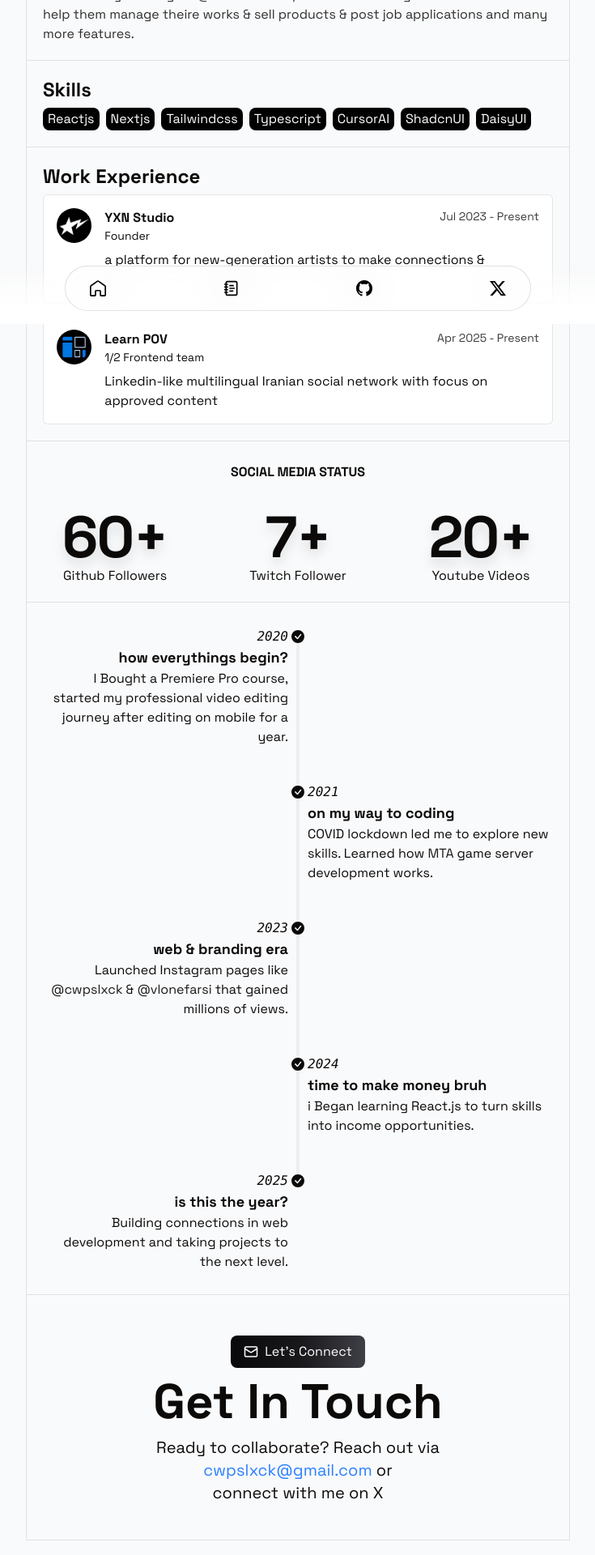
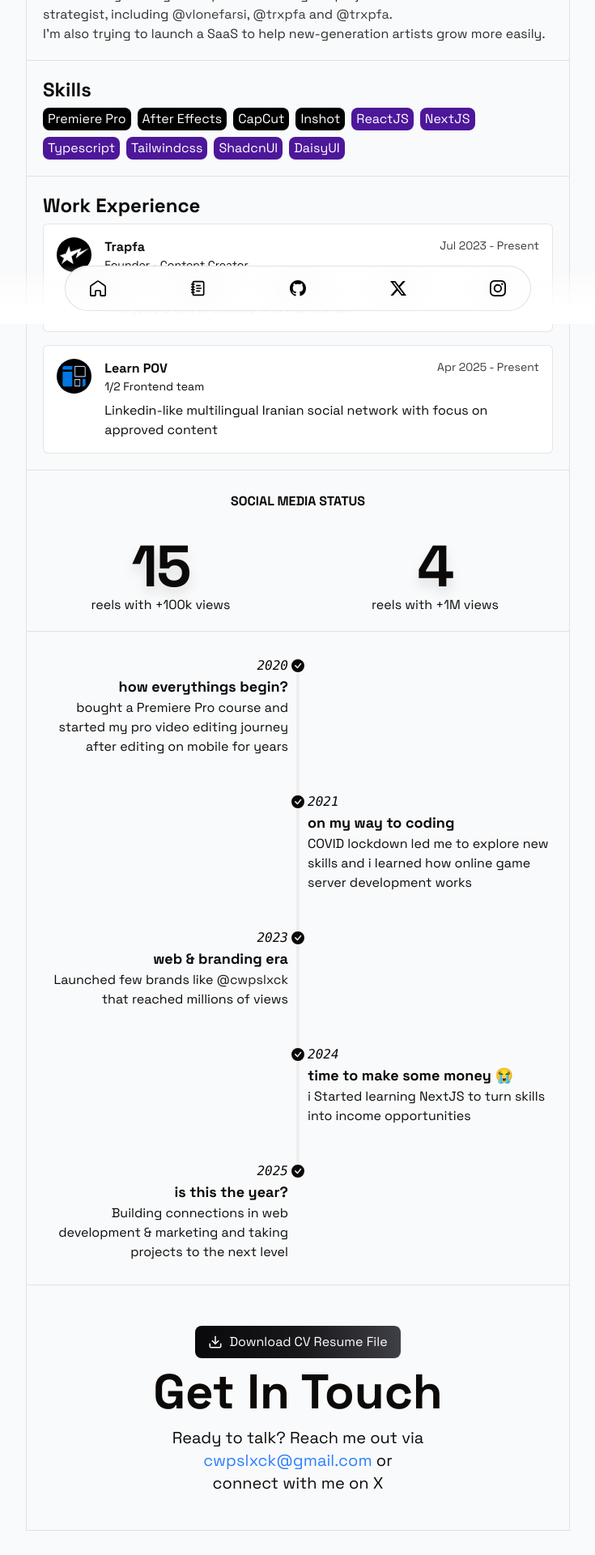
Before and after one commit to cwpslxck/cwpslxck, a Next.js app: page / in a window 1280 px wide. Shown: the part 400-2320 px from the top of the page at 81% size, without its empty margins (272-1007 px from the left). Built offline with nearby package versions, Linux system fonts and the light colour scheme.

Commit message:
Update: reqrite static texts

```diff
--- a/Components/footer.tsx
+++ b/Components/footer.tsx
@@ -1,5 +1,5 @@
 import Link from "next/link";
-import { BsGithub, BsTwitterX } from "react-icons/bs";
+import { BsGithub, BsInstagram, BsTwitterX } from "react-icons/bs";
 import { GrHomeRounded } from "react-icons/gr";
 import { LuNotebookText } from "react-icons/lu";
 
@@ -33,6 +33,13 @@
         >
           <BsTwitterX />
         </Link>
+        <Link
+          className="size-12 rounded-full flex items-center justify-center"
+          target="_blank"
+          href={"https://instagram.com/cwpslxck"}
+        >
+          <BsInstagram />
+        </Link>
       </div>
     </div>
   );
--- a/Components/sections/about.tsx
+++ b/Components/sections/about.tsx
@@ -5,16 +5,38 @@
   return (
     <Section title="About">
       <p className="opacity-85">
-        I'm currently working on{" "}
+        I'm currently leading a few personal Instagram projects as a founder and
+        content strategist, including{" "}
         <a
           className="external-links"
-          href="https://x.com/yxnstudio"
+          href="https://instagram.com/vlonefarsi"
           target="_blank"
+          rel="noopener noreferrer"
         >
-          @YXNstudio
+          @vlonefarsi
         </a>
-        . A platform for new-generation artists that help them manage theire
-        works & sell products & post job applications and many more features.
+        {", "}
+        <a
+          className="external-links"
+          href="https://instagram.com/trxpfa"
+          target="_blank"
+          rel="noopener noreferrer"
+        >
+          @trxpfa
+        </a>
+        {" and "}
+        <a
+          className="external-links"
+          href="https://instagram.com/trxpfa"
+          target="_blank"
+          rel="noopener noreferrer"
+        >
+          @trxpfa
+        </a>
+        .
+        <br />
+        I'm also trying to launch a SaaS to help new-generation artists grow
+        more easily.
       </p>
     </Section>
   );
--- a/Components/sections/connect.tsx
+++ b/Components/sections/connect.tsx
@@ -1,22 +1,23 @@
 import React from "react";
 import Section from "../section";
 import Link from "next/link";
-import { Mail } from "lucide-react";
+import { Download, Mail } from "lucide-react";
 
 function Connect() {
   return (
     <Section>
       <div className="flex flex-col items-center gap-3 py-6">
         <Link
+          download={true}
           className="px-4 hover:scale-105 transition-transform py-2 bg-gradient-to-l from-zinc-700 via-zinc-900 to-zinc-950 text-white items-center inline-flex gap-2 rounded-lg"
-          href={"mailto:cwpslxck@gmail.com"}
+          href={"/downloads/resume.pdf"}
         >
-          <Mail size={18} />
-          <p>Let's Connect</p>
+          <Download size={18} />
+          <p>Download CV Resume File</p>
         </Link>
         <p className="text-3xl md:text-6xl font-black">Get In Touch</p>
         <div className="text-center text-base md:text-xl">
-          Ready to collaborate? Reach out via
+          Ready to talk? Reach me out via
           <br />
           <a className="text-blue-500" href="mailto:cwpslxck@gmail.com">
             cwpslxck@gmail.com
--- a/Components/sections/hero.tsx
+++ b/Components/sections/hero.tsx
@@ -10,9 +10,9 @@
           <p className="text-3xl md:text-6xl font-black">Hi, i'm Amin👋🏻</p>
           <p className="text-xl">
             <CalculateAge />
-            -year-old digital creator, frontend developer
+            -years-old digital creator
             <br />
-            Interested in startups, arts, video editing
+            Interested in marketing, web development
           </p>
         </div>
         <div className="max-w-24">
--- a/Components/sections/skills.tsx
+++ b/Components/sections/skills.tsx
@@ -2,21 +2,34 @@
 import Section from "../section";
 
 function Skills() {
-  const skills = [
-    "Reactjs",
-    "Nextjs",
+  const marketing_skills = [
+    "Premiere Pro",
+    "After Effects",
+    "CapCut",
+    "Inshot",
+  ];
+  const web_skills = [
+    "ReactJS",
+    "NextJS",
+    "Typescript",
     "Tailwindcss",
-    "Typescript",
-    "CursorAI",
     "ShadcnUI",
     "DaisyUI",
   ];
   return (
     <Section title="Skills">
       <div className="w-full flex flex-wrap gap-2">
-        {skills.map((skill, i) => (
+        {marketing_skills.map((s, i) => (
           <div className="px-1.5 py-0.5 bg-black rounded-lg text-white" key={i}>
-            {skill}
+            {s}
+          </div>
+        ))}
+        {web_skills.map((s, i) => (
+          <div
+            className="px-1.5 py-0.5 bg-violet-900 rounded-lg text-white"
+            key={i}
+          >
+            {s}
           </div>
         ))}
       </div>
--- a/Components/sections/status.tsx
+++ b/Components/sections/status.tsx
@@ -5,24 +5,18 @@
   return (
     <Section>
       <p className="text-center font-bold">SOCIAL MEDIA STATUS</p>
-      <div className="pt-8 grid grid-cols-1 md:grid-cols-3 gap-12">
+      <div className="pt-8 grid grid-cols-1 md:grid-cols-2 gap-12">
         <div className="flex justify-center items-center flex-col">
           <div className="text-7xl font-extrabold tracking-tight drop-shadow-xl">
-            60+
+            15
           </div>
-          <p>Github Followers</p>
+          <p>reels with +100k views</p>
         </div>
         <div className="flex justify-center items-center flex-col">
           <div className="text-7xl font-extrabold tracking-tight drop-shadow-xl">
-            7+
+            4
           </div>
-          <p>Twitch Follower</p>
-        </div>
-        <div className="flex justify-center items-center flex-col">
-          <div className="text-7xl font-extrabold tracking-tight drop-shadow-xl">
-            20+
-          </div>
-          <p>Youtube Videos</p>
+          <p>reels with +1M views</p>
         </div>
       </div>
     </Section>
--- a/Components/sections/timeline.tsx
+++ b/Components/sections/timeline.tsx
@@ -12,9 +12,9 @@
           </div>
           <div className="timeline-start mb-10 md:text-end">
             <time className="font-mono italic">2020</time>
-            <div className="text-lg font-black">how everythings begin?</div>I
-            Bought a Premiere Pro course, started my professional video editing
-            journey after editing on mobile for a year.
+            <div className="text-lg font-black">how everythings begin?</div>
+            bought a Premiere Pro course and started my pro video editing
+            journey after editing on mobile for years
           </div>
           <hr />
         </li>
@@ -26,15 +26,8 @@
           <div className="timeline-end md:mb-10">
             <time className="font-mono italic">2021</time>
             <div className="text-lg font-black">on my way to coding</div>
-            COVID lockdown led me to explore new skills. Learned how{" "}
-            <a
-              className="external-links"
-              target="_blank"
-              href="https://multitheftauto.com/"
-            >
-              MTA
-            </a>{" "}
-            game server development works.
+            COVID lockdown led me to explore new skills and i learned how online
+            game server development works
           </div>
           <hr />
         </li>
@@ -46,18 +39,11 @@
           <div className="timeline-start mb-10 md:text-end">
             <time className="font-mono italic">2023</time>
             <div className="text-lg font-black">web & branding era</div>
-            Launched Instagram pages like{" "}
+            Launched few brands like{" "}
             <a className="external-links" href="https://instagram.com/cwpslxck">
               @cwpslxck
-            </a>
-            {" & "}
-            <a
-              className="external-links"
-              href="https://instagram.com/vlonefarsi"
-            >
-              @vlonefarsi
             </a>{" "}
-            that gained millions of views.
+            that reached millions of views
           </div>
           <hr />
         </li>
@@ -68,8 +54,8 @@
           </div>
           <div className="timeline-end md:mb-10">
             <time className="font-mono italic">2024</time>
-            <div className="text-lg font-black">time to make money bruh</div>i
-            Began learning React.js to turn skills into income opportunities.
+            <div className="text-lg font-black">time to make some money 😭</div>
+            i Started learning NextJS to turn skills into income opportunities
           </div>
           <hr />
         </li>
@@ -81,8 +67,8 @@
           <div className="timeline-start mb-10 md:text-end">
             <time className="font-mono italic">2025</time>
             <div className="text-lg font-black">is this the year?</div>
-            Building connections in web development and taking projects to the
-            next level.
+            Building connections in web development & marketing and taking
+            projects to the next level
           </div>
           {/* <hr /> */}
         </li>
--- a/Components/sections/work.tsx
+++ b/Components/sections/work.tsx
@@ -7,7 +7,7 @@
   return (
     <Section classNameWrapper="flex flex-col gap-4" title="Work Experience">
       <Link
-        href={"https://x.com/yxnstudio"}
+        href={"https://x.com/trxpfa"}
         target="_blank"
         className="w-full border bg-white border-black/10 rounded-md min-h-28 flex justify-between items-start p-4 gap-4  "
       >
@@ -16,7 +16,7 @@
             draggable="false"
             className="rounded-full aspect-square object-contain"
             alt="Brand Picture"
-            src={"/images/yxnstudio.jpg"}
+            src={"/images/trapfa.jpg"}
             width={60}
             height={60}
           />
@@ -24,13 +24,13 @@
         <div className="w-full h-full">
           <div className="w-full justify-between flex pb-2">
             <div>
-              <p className="font-extrabold">YXN Studio</p>
-              <p className="text-sm">Founder</p>
+              <p className="font-extrabold">Trapfa</p>
+              <p className="text-sm">Founder - Content Creator</p>
             </div>
             <div className="text-sm opacity-80">Jul 2023 - Present</div>
           </div>
           <div>
-            a platform for new-generation artists to make connections &
+            News based platform for artists to make connections &
             <br />
             find jobs & sell products and make arts!
           </div>
```
Also changed, not shown: public/images/trapfa.jpg (renamed from public/images/yxnstudio.jpg), 1 other file (tests, documents, lock files or other folders).
